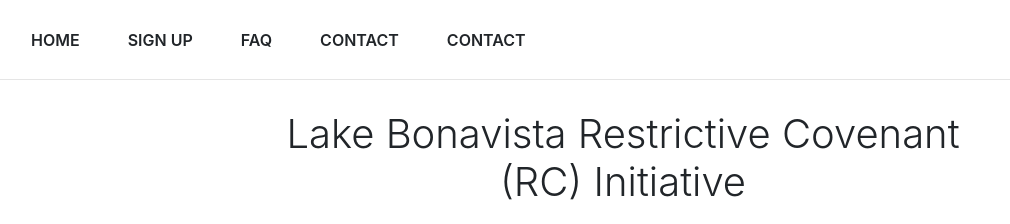
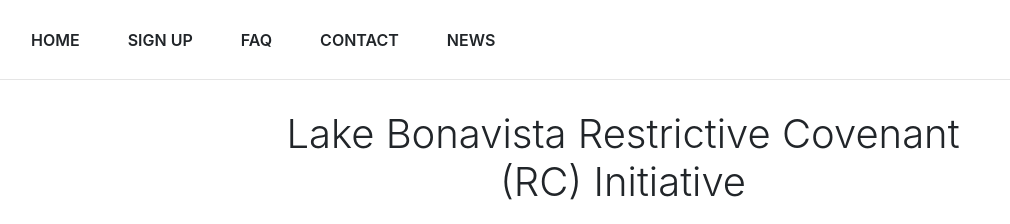
Before and after one commit to BonavistaRC/BonavistaRC.github.io, a Jekyll site: the page built from index.markdown, in a window 1280 px wide and 900 px high. Shown: the top 224 px of the window, without its empty margins (17-1027 px from the left). Built offline with Jekyll 4.4.1, drawn with Linux system fonts in a browser that asks for light colours.

Commit message:
Fixed incorrect heading

```diff
--- a/_layouts/default.html
+++ b/_layouts/default.html
@@ -35,7 +35,7 @@
 				<h3 class="text-muted ml-5 no-link-color"><a class="no-link-color" href="/signup">{{ "Sign Up" }}</a></h3>
 				<h3 class="text-muted ml-5 no-link-color"><a class="no-link-color" href="/faq">{{ "FAQ" }}</a></h3>
 				<h3 class="text-muted ml-5 no-link-color"><a class="no-link-color" href="/contact">{{ "Contact" }}</a></h3>
-				<h3 class="text-muted ml-5 no-link-color"><a class="no-link-color" href="/contact">{{ "Contact" }}</a></h3>
+				<h3 class="text-muted ml-5 no-link-color"><a class="no-link-color" href="/News">{{ "News" }}</a></h3>
 			</div><!-- /.header -->
 
 		<div class="container">
```
